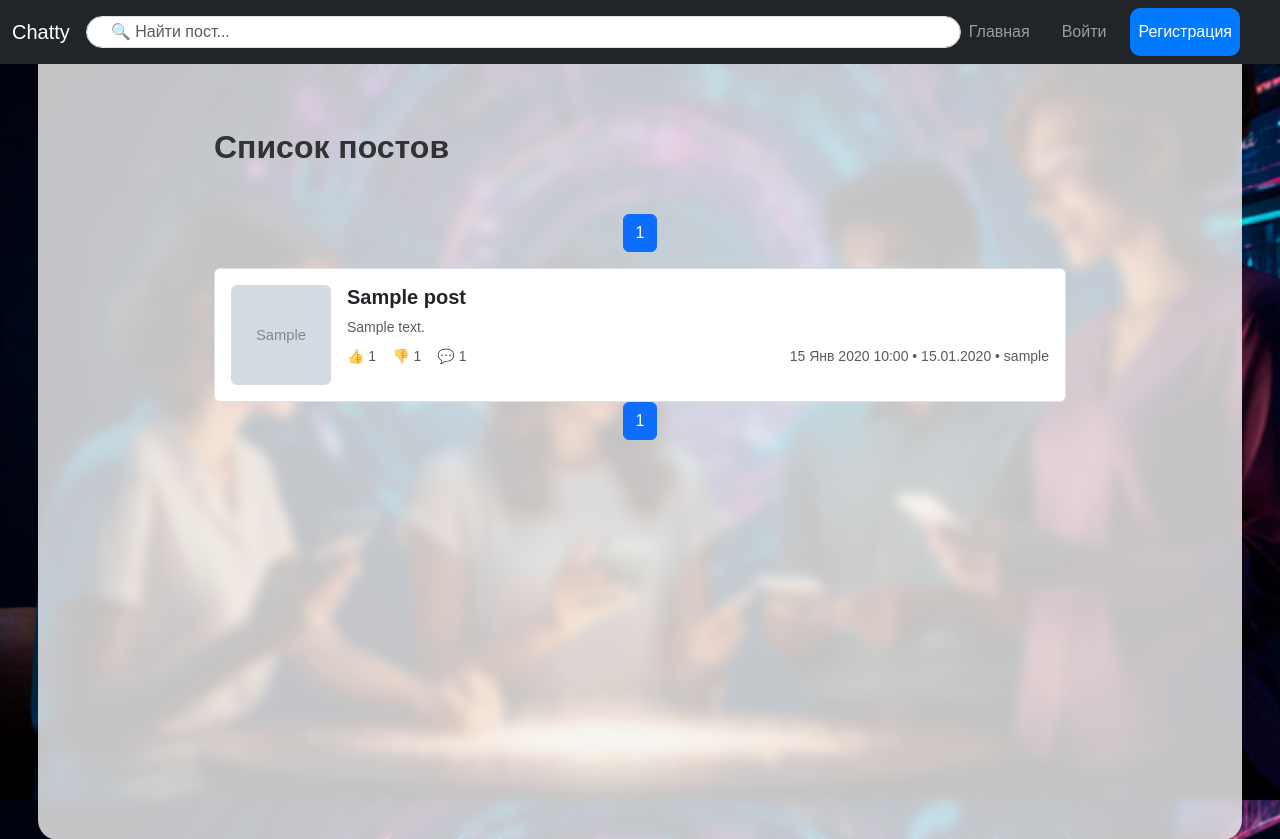
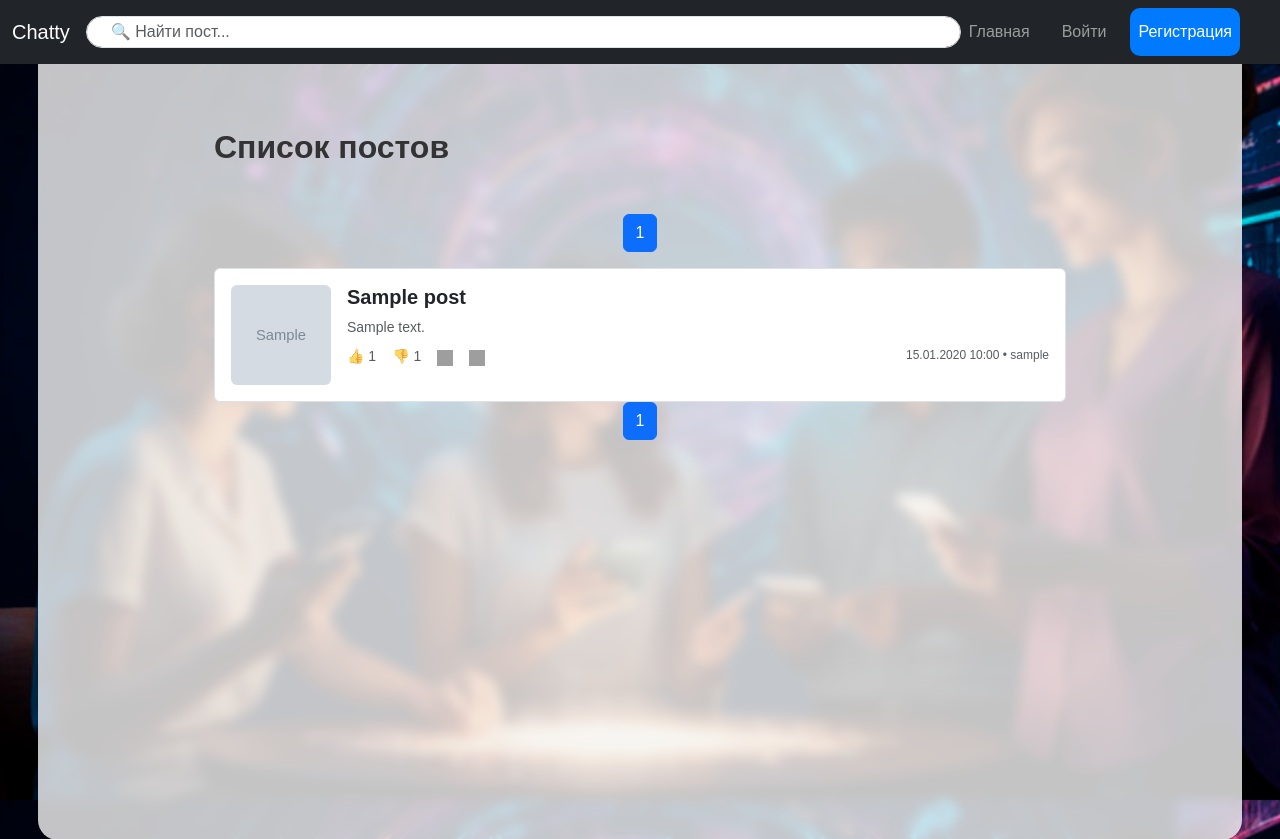
Before and after one commit to Olhafaruk/chatty_project, a Django app: page /posts/ in a window 1280 px wide. Shown: the top 839 px of the page. Run offline with Django 5.2, Linux system fonts and the light colour scheme; tables that the repository leaves empty hold one stand-in row (values such as "Sample post"); grey boxes marked "Sample" are stand-in pictures; parts of the project's set-up code (start-up, migrations or seed data) failed here and were passed over; grey boxes are pictures that could not be loaded.

Commit message:
Добавил подсказки для лайков дизлайков коментарии и поделиться сделал коментарии по коду по блокам в post-list.html, feed.html и likes.js

```diff
--- a/chatty/settings.py
+++ b/chatty/settings.py
@@ -22,6 +22,8 @@ from dotenv import load_dotenv
 
 BASE_DIR = Path(__file__).resolve().parent.parent
 load_dotenv(BASE_DIR / '.env')  # Явное указание пути
+
+FONT_AWESOME_INTEGRITY = os.getenv("FONT_AWESOME_INTEGRITY")
 
 env_path = BASE_DIR / '.env'
 if not env_path.exists():
--- a/posts/templates/posts/post_list.html
+++ b/posts/templates/posts/post_list.html
@@ -8,14 +8,18 @@
 
 {% block content %}
 <div class="container mt-5">
+  <!-- Заголовок страницы -->
   <div class="d-flex justify-content-between align-items-center mb-4">
     <h2 class="mb-0">Список постов</h2>
   </div>
+
+  <!-- Кнопка создания поста (только для авторизованных пользователей) -->
   <div class="d-flex justify-content-between align-items-center mb-4">
     {% if user.is_authenticated %}
       <a href="{% url 'posts:post_create' %}" class="btn btn-success">➕ Новый пост</a>
     {% endif %}
   </div>
+
   <!-- Список постов -->
   {% if posts %}
     {% include "include/paginator.html" with page=page_obj %}
@@ -23,6 +27,7 @@
     <div class="list-group">
       {% for post in posts %}
         <div id="post-{{ post.id }}" class="list-group-item py-3 d-flex gap-3 post-card">
+          <!-- Превью изображения -->
           <div class="flex-shrink-0">
             {% if post.image %}
               <img src="{{ post.image.url }}" alt="Миниатюра" class="rounded" width="100" height="100" style="object-fit: cover;">
@@ -32,6 +37,7 @@
           </div>
 
           <div class="w-100">
+            <!-- Заголовок поста -->
             {% if post.slug %}
               <a href="{% url 'posts:post_detail' post.slug %}" class="h5 fw-bold text-decoration-none text-dark d-block">
                 {{ post.title|default:"(Без заголовка)" }}
@@ -40,28 +46,44 @@
               <span class="text-danger">Пост без slug: {{ post.title|default:"(Без заголовка)" }}</span>
             {% endif %}
 
+            <!-- Превью текста -->
             <p class="mb-2 text-muted small">
               {{ post.text|truncatewords:50 }}
             </p>
 
+         <!-- Блок кнопок действия -->
             <div class="d-flex justify-content-between text-muted small mt-2">
               <div class="d-flex gap-3 align-items-center">
                 {% if post.slug %}
-                  <span class="like-button" data-slug="{{ post.slug }}" style="cursor: pointer;">
+                  <!-- Лайк с подсказкой -->
+                  <span class="like-button" data-slug="{{ post.slug }}" style="cursor: pointer;" title="Нравится">
                     👍 <span class="like-count">{{ post.likes.count }}</span>
                   </span>
-                  <span class="dislike-button" data-slug="{{ post.slug }}" style="cursor: pointer;">
+
+                  <!-- Дизлайк с подсказкой -->
+                  <span class="dislike-button" data-slug="{{ post.slug }}" style="cursor: pointer;" title="Не нравится">
                     👎 <span class="dislike-count">{{ post.dislikes.count }}</span>
                   </span>
-                  <a href="{% url 'posts:post_detail' post.slug %}" class="text-decoration-none text-muted">
-                    💬 {{ post.comments.count }}
+
+                    <!-- Иконка "Комментарии" с ссылкой на страницу поста -->
+                    <a href="{% url 'posts:post_detail' post.slug %}#comments" class="share-button" title="Комментарии">
+                      <img src="{% static 'images/chat_18866235.png' %}" alt="Комментарии" width="16" height="16">
                     </a>
+
+                      <!-- Иконка "Поделиться" в Base64 -->
+                    <span class="share-button" data-slug="{{ post.slug }}" style="cursor: pointer;" title="Поделиться">
+                      <img src="{% static 'images/share_8358780.png' %}" alt="Поделиться" width="16" height="16">
+                    </span>
+
+
                     {% endif %}
                   </div>
-              <div>
-                {{ post.publication_date|date:"d M Y H:i" }} • {{ post.created_at|ru_timesince }} • {{ post.author.username }}
+               <!-- Дата и автор -->
+              <div class="post-meta text-muted small" style="font-size: 0.75rem; font-family: 'Tilda Sans', sans-serif;">
+                {{ post.created_at|date:"d.m.Y H:i" }} • {{ post.author.username }}
               </div>
                 </div>
+
               </div>
             </div>
           {% endfor %}
--- a/templates/base.html
+++ b/templates/base.html
@@ -15,7 +15,7 @@
   <link href="https://cdn.jsdelivr.net/npm/bootstrap@5.3.0/dist/css/bootstrap.min.css" rel="stylesheet">
   <script src="https://cdn.jsdelivr.net/npm/bootstrap@5.3.0/dist/js/bootstrap.bundle.min.js"></script>
 
-  <style>
+   <style>
     body {
         background-image: url("{% static 'images/backgraunt.jpg' %}");
         background-size: cover;
```
Also changed, not shown: subscriptions/templates/subscriptions/feed.html (+28 -26 lines). Lines whose indentation alone changed are shown as unchanged.
